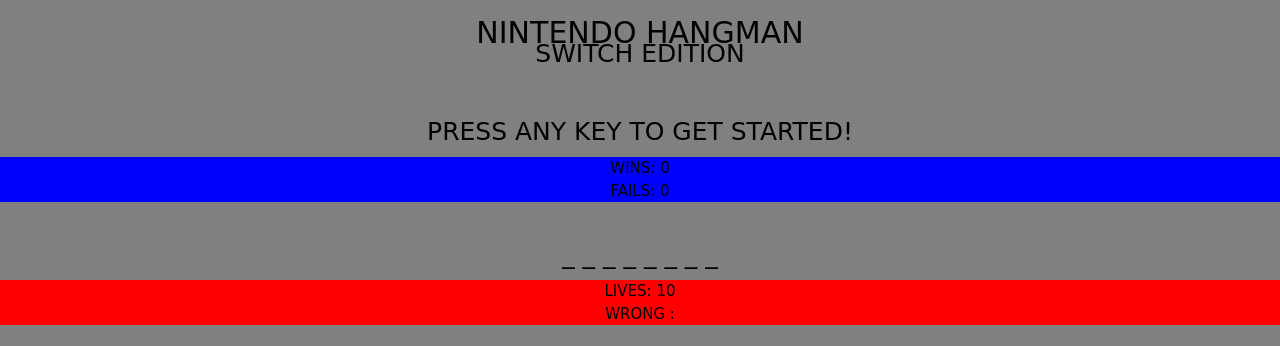
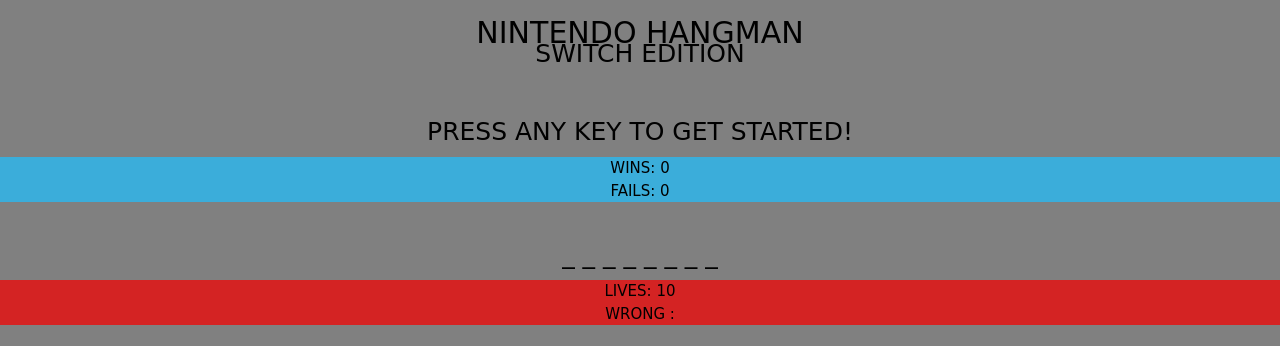
Before and after one commit to scashmore/Susan-Ashmore-prework, a plain HTML site: page Module-2_Assessment/index.html in a window 1280 px wide. Shown: the top 346 px of the page. Drawn offline with Linux system fonts and the light colour scheme; grey boxes are pictures that could not be loaded; a web font is replaced by a local one.

Commit message:
hangman java

```diff
--- a/Module-2_Assessment/assests/css/style.css
+++ b/Module-2_Assessment/assests/css/style.css
@@ -31,12 +31,12 @@ h3 {
 
 }
 .box1 {
-    background-color: blue;
+    background-color: rgb(59, 173, 218);
     font-family: 'Yeon Sung', cursive;
     font-size: 15px;
 }
 .box2 {
-    background-color: blue;
+    background-color: rgb(59, 173, 218);
     font-family: 'Yeon Sung', cursive;
     font-size: 15px;
 }
@@ -47,12 +47,12 @@ h3 {
     font-size: 20px;
 }
 .box4 {
-    background-color: red;
+    background-color: rgb(212, 35, 35);
     font-family: 'Yeon Sung', cursive;
     font-size: 15px;
 }
 .box5 {
-    background-color: red;
+    background-color: rgb(212, 35, 35);
     font-family: 'Yeon Sung', cursive;
     font-size: 15px;
 }
--- a/Module-2_Assessment/assests/javascript/game.js
+++ b/Module-2_Assessment/assests/javascript/game.js
@@ -101,7 +101,7 @@ function winlose()
     {
 
     document.getElementById('wins').innerHTML = wincount
-    alrt('Congradulations! You succeed!');
+    alert('Congradulations! You succeeded!');
     //display image when we get  there....
     reset();
     }
```
